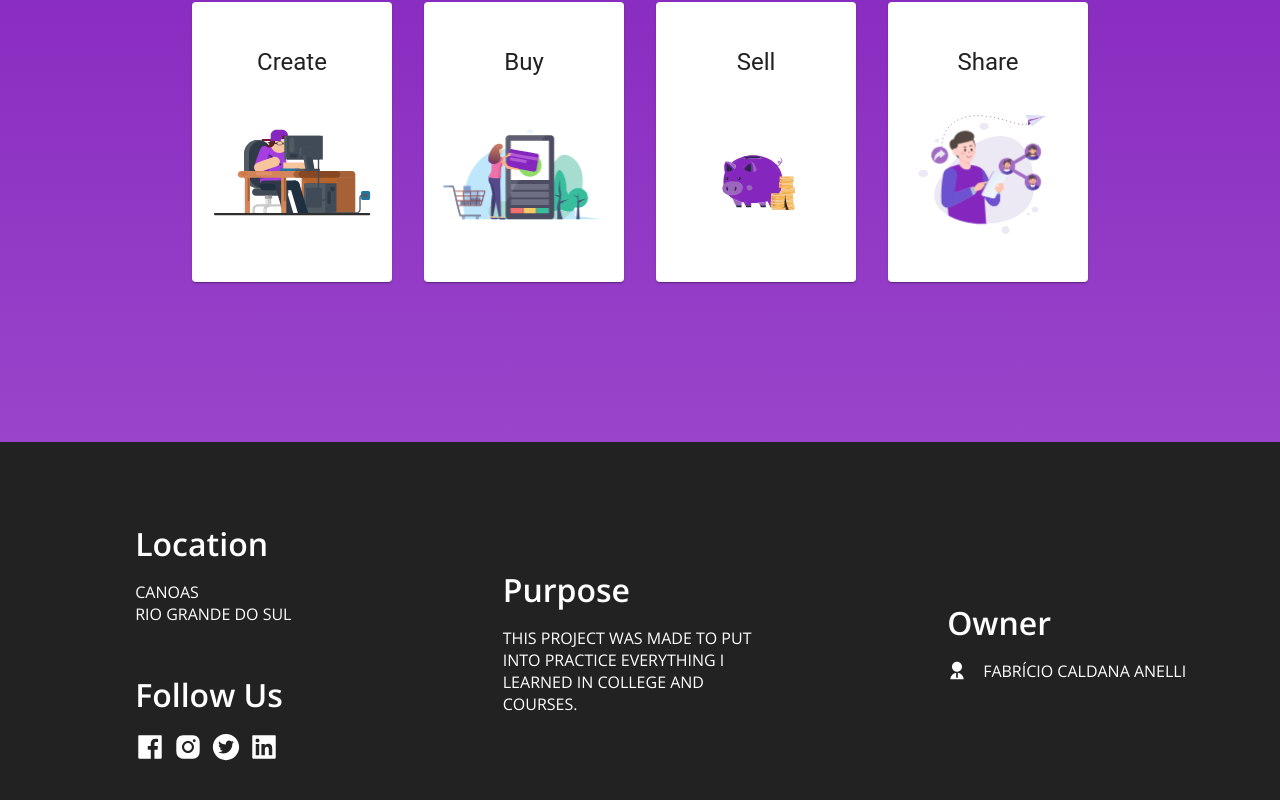
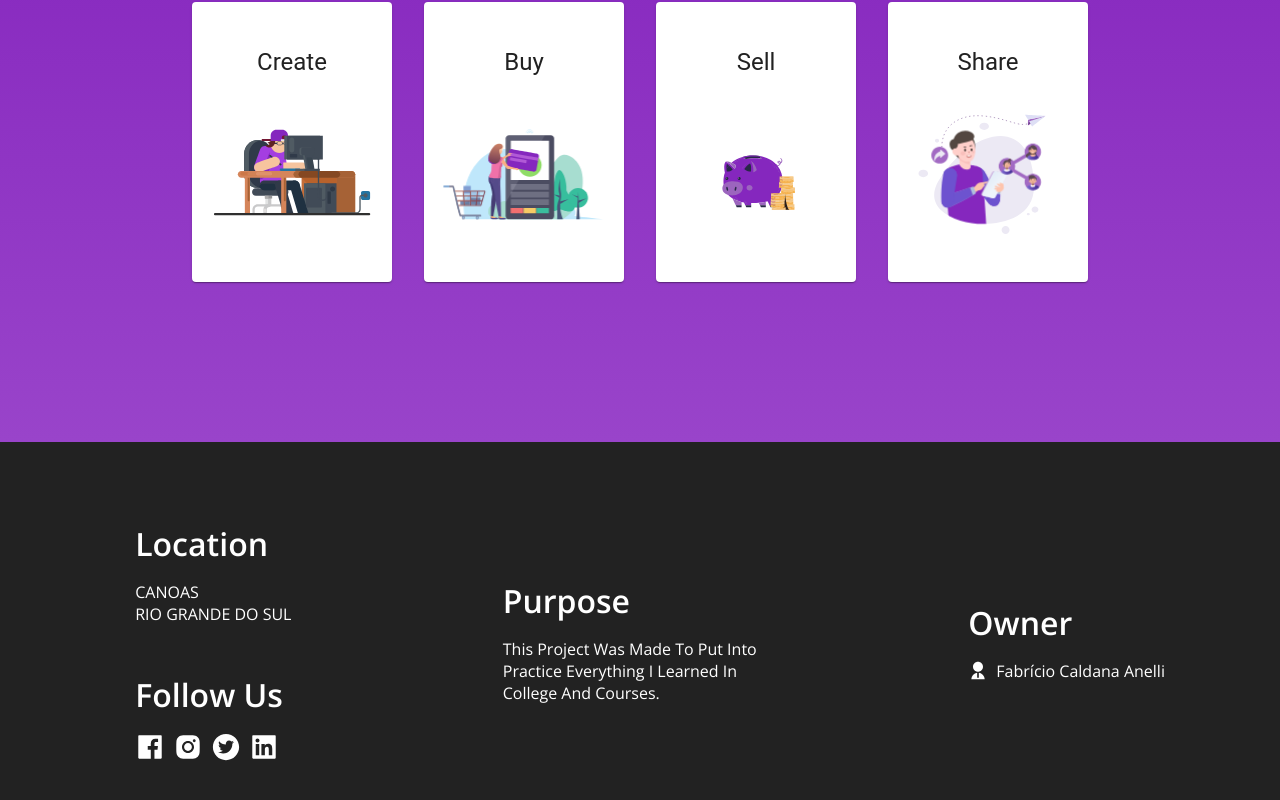
Before and after one commit to NcryScooby/eShopReact, a React (Create React App) app: page / in a window 1280 px wide. Shown: the part 933-1733 px from the top of the page. Built offline with nearby package versions, Linux system fonts and the light colour scheme; no server answers.

Commit message:
#8 - redesign footer fonts

```diff
--- a/src/pages/Introduction.jsx
+++ b/src/pages/Introduction.jsx
@@ -93,7 +93,7 @@ const Introduction = () => {
             </div>
           </div>
           <div className={styles.footerContent}>
-            <div>
+            <div className={styles.purpose}>
               <h5>Purpose</h5>
               <p>
                 This project was made to put into practice everything I learned
--- a/src/styles/Introduction.module.css
+++ b/src/styles/Introduction.module.css
@@ -63,9 +63,23 @@
 .owner {
   display: flex;
   place-items: center;
-  gap: 1rem;
+  gap: 0.5rem;
 }
+
+.owner p {
+  font-size: 1rem;
+  font-weight: 400;
+  text-transform: capitalize;
+}
+
 .icons {
   display: flex;
   gap: 0.5rem;
 }
+
+.purpose p {
+  font-size: 1rem;
+  font-weight: 400;
+  max-width: 30ch;
+  text-transform: capitalize;
+}
```
